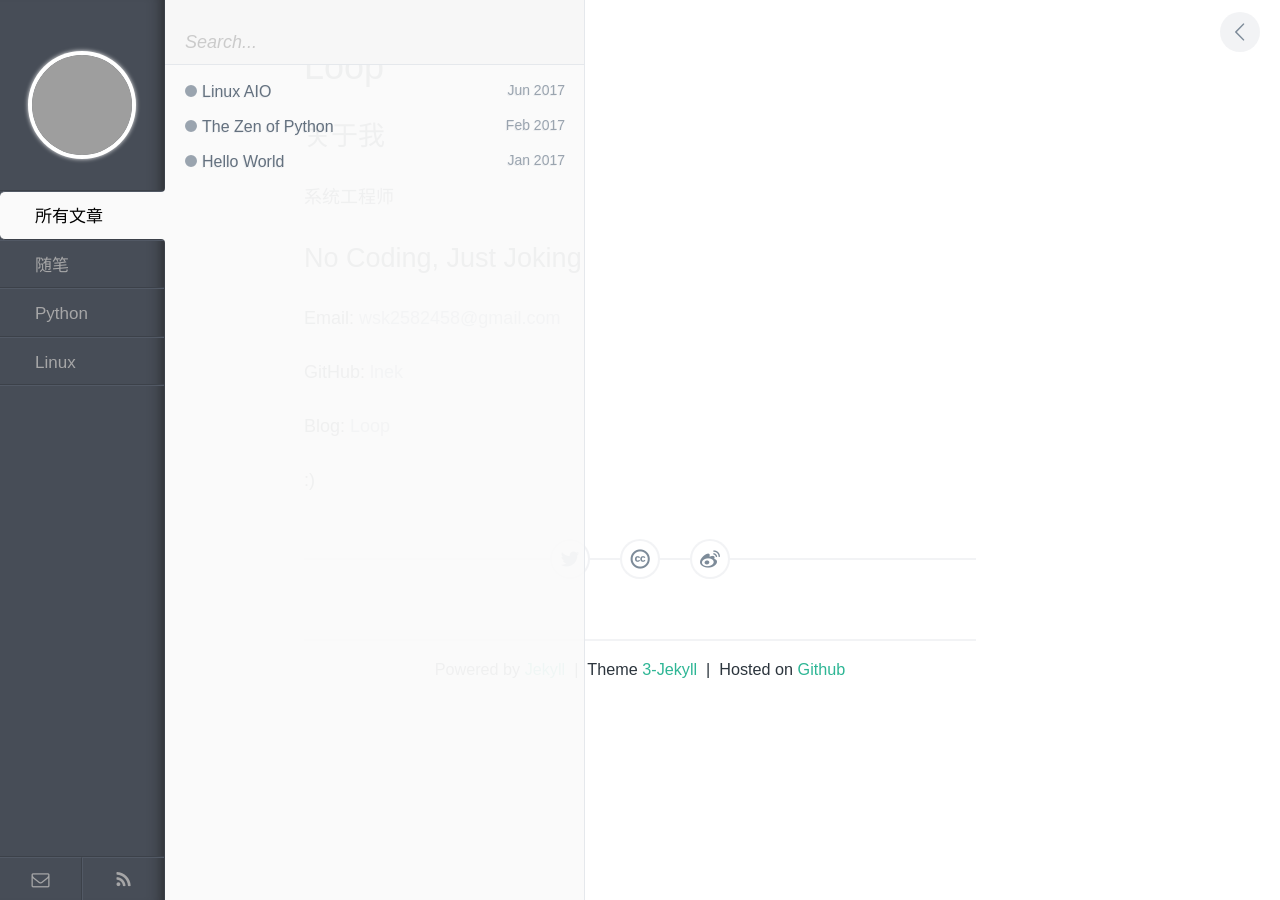
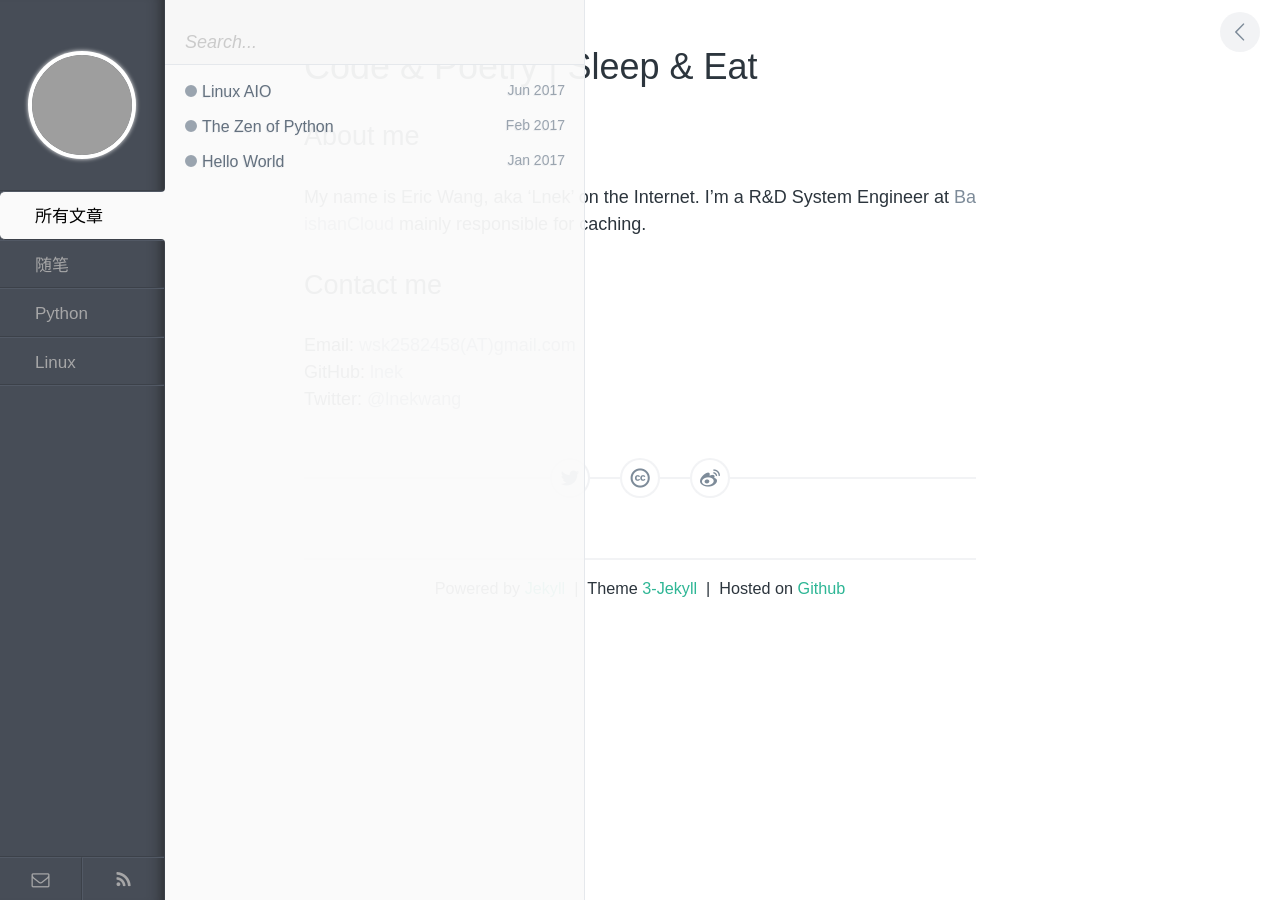
Before and after one commit to Lnek/lnek.github.io, a Jekyll site: the page built from index.md, in a window 1280 px wide. Built offline with Jekyll 4.4.1, drawn with Linux system fonts in a browser that asks for light colours; comment, search, counter and statistics services are not loaded; grey boxes are pictures that could not be loaded.

Commit message:
Update: update index

```diff
--- a/index.md
+++ b/index.md
@@ -1,18 +1,12 @@
 ---
 layout: post
-title: Loop
+title: Code & Poetry | Sleep & Eat
 
 ---
+## About me
+My name is Eric Wang, aka 'Lnek' on the Internet. I'm a R&D System Engineer at [BaishanCloud](http://www.baishancloud.com/zh/) mainly responsible for caching.
 
-## 关于我
-
-系统工程师
-## No Coding, Just Joking
-
-Email: [wsk2582458@gmail.com](mailTo:wsk2582458@gmail.com)
-
+## Contact me
+Email: [wsk2582458(AT)gmail.com](mailTo:wsk2582458@gmail.com)
 GitHub: [lnek](https://github.com/lnek)
-
-Blog: [Loop](https://lnek.github.io)
-
-:)
+Twitter: [@lnekwang](https://twitter.com/lnekwang)
```
